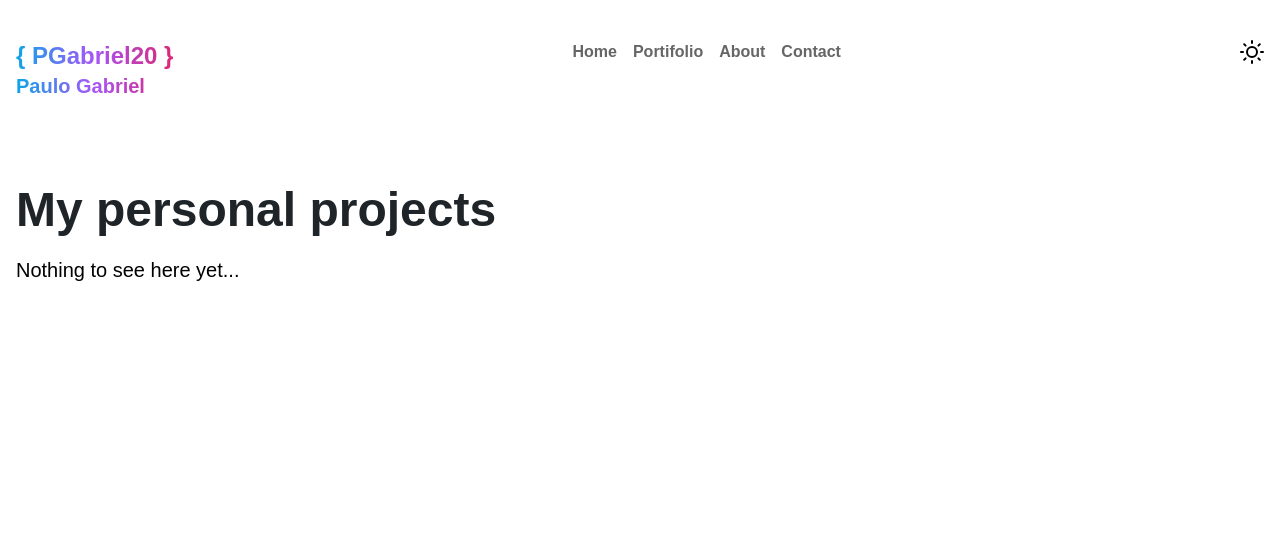
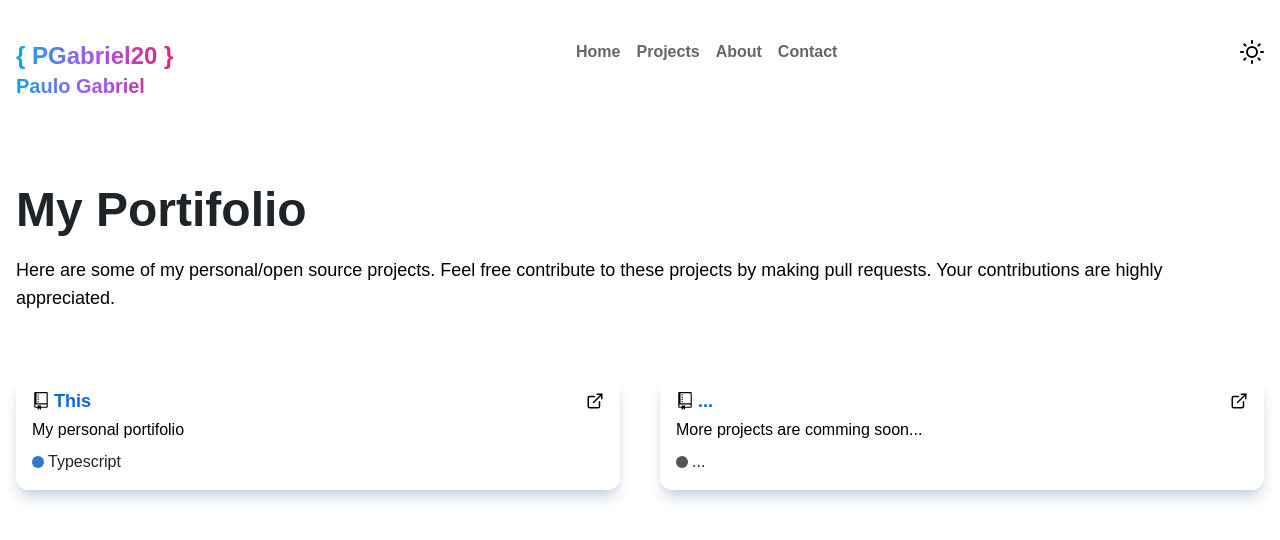
Before and after one commit to PGabriel20/Portifolio, a Next.js app: page /projects in a window 1280 px wide. Shown: the top 540 px of the page. Built offline with nearby package versions, Linux system fonts and the light colour scheme.

Commit message:
Redesigned projects page and component

```diff
--- a/src/components/Header.tsx
+++ b/src/components/Header.tsx
@@ -5,7 +5,7 @@ import ThemeToggler from './UI/ThemeToggler';
 
 const LINKS = [
   { title: 'Home', to: '/' },
-  { title: 'Portifolio', to: '/projects' },
+  { title: 'Projects', to: '/projects' },
   { title: 'About', to: '/about' },
   { title: 'Contact', to: '/contact' },
 ];
--- a/src/components/ProjectCard.tsx
+++ b/src/components/ProjectCard.tsx
@@ -1,53 +1,54 @@
 import Link from 'next/link';
-import { FiExternalLink, FiGithub } from 'react-icons/fi';
+import { FiExternalLink } from 'react-icons/fi';
+import { GoRepo } from 'react-icons/go';
 
 interface IProjectCard {
   title: string;
   description: string;
   externalLink: string;
   githubLink: string;
-  imageUrl?: string;
-  stack?: Array<string>;
+  tech?: string;
+  techColor?: string;
 }
 
-const ProjectCard: React.FC<IProjectCard> = ({ title, description, externalLink, githubLink }) => {
+const ProjectCard: React.FC<IProjectCard> = ({
+  title,
+  description,
+  externalLink,
+  githubLink,
+  tech,
+  techColor,
+}) => {
   return (
-    <div className='rounded-xl mt-10 overflow-hidden shadow-lg shadow-slate-300 dark:shadow-slate-900'>
-      <div className='bg-gradient-to-r from-sky-500 to-purple-500 h-56'></div>
+    <div className='rounded-xl dark:border-2 border-dark-card mt-8 relative overflow-hidden shadow-lg shadow-slate-300 dark:shadow-slate-900'>
+      <section className=' p-4 flex justify-between'>
+        <div>
+          <Link href={githubLink} className=' font-semibold flex text-lg leading-none gap-1'>
+            <GoRepo />
+            <h1 className='text-github-link'>{title}</h1>
+          </Link>
+          <p className='text-content pt-2 font-light'>{description}</p>
+          <div className='flex items-center mt-2'>
+            <span
+              className='w-3 h-3 mr-1 border-white rounded-full'
+              style={{ background: techColor || '#555555' }}
+            />
+            <h3 className='text-dark-heading dark:text-light-heading font-medium'>{tech}</h3>
+          </div>
+        </div>
 
-      <div className='dark:bg-dark-card p-4'>
-        <h1 className='dark:text-light-heading font-semibold text-lg pt-1'>{title}</h1>
-        <p className='text-content pt-4 font-light'>{description}</p>
-
-        <h3 className='text-dark-heading dark:text-light-heading font-medium pt-4'>
-          Tech Stack : <span className='font-light'>HTML/CSS, JavaScript</span>
-        </h3>
-
-        <div className='flex justify-start gap-8 items-center mt-5'>
-          <div className='flex items-center'>
-            <FiExternalLink />
+        <div className='flex h-fit items-start'>
           <Link
             href={externalLink}
             target='_blank'
             rel='noreferrer noopener'
-              className='underline pl-2 font-light dark:text-white'
+            className='text-lg pl-2 font-light dark:text-white'
+            title='Live demo'
           >
-              Live Preview
+            <FiExternalLink />
           </Link>
         </div>
-          <div className='flex items-center'>
-            <FiGithub />
-            <Link
-              href={githubLink}
-              target='_blank'
-              rel='noreferrer noopener'
-              className='underline pl-2 font-light dark:text-white'
-            >
-              View Code
-            </Link>
-          </div>
-        </div>
-      </div>
+      </section>
     </div>
   );
 };
--- a/src/pages/projects.tsx
+++ b/src/pages/projects.tsx
@@ -4,18 +4,28 @@ const Projects: React.FC = () => {
   return (
     <div className='mt-10 md:mt-20'>
       <h1 className='text-2xl text-dark-heading dark:text-light-heading md:text-4xl xl:text-5xl xl:leading-tight font-bold'>
-        My personal projects
+        My Portifolio
       </h1>
-      <section className='grid grid-cols-1 md:grid-cols-2 lg:grid-cols-3 gap-x-10'>
-        {/* <ProjectCard
+      <p className='md:mt-4 text-lg leading-9 md:leading-7'>
+        Here are some of my personal/open source projects. Feel free contribute to these projects by
+        making pull requests. Your contributions are highly appreciated.
+      </p>
+      <section className='grid grid-cols-1 md:grid-cols-2 gap-x-10 mt-8'>
+        <ProjectCard
           title='This'
           description='My personal portifolio'
           externalLink='/'
           githubLink='/'
-        /> */}
-        <p className='md:mt-4 text-md lg:text-xl leading-9 md:leading-7'>
-          Nothing to see here yet...
-        </p>
+          tech='Typescript'
+          techColor='#3178c6'
+        />
+        <ProjectCard
+          title='...'
+          description='More projects are comming soon...'
+          tech='...'
+          externalLink='/'
+          githubLink='/'
+        />
       </section>
     </div>
   );
--- a/tailwind.config.js
+++ b/tailwind.config.js
@@ -17,6 +17,7 @@ module.exports = {
         'dark-background': '#191919',
         'dark-card': '#363636',
         'green-text': '#018C0F',
+        'github-link': '#0969da',
         greenbg: '#D7FFE0',
       },
     },
```
Lines whose indentation alone changed are shown as unchanged.
